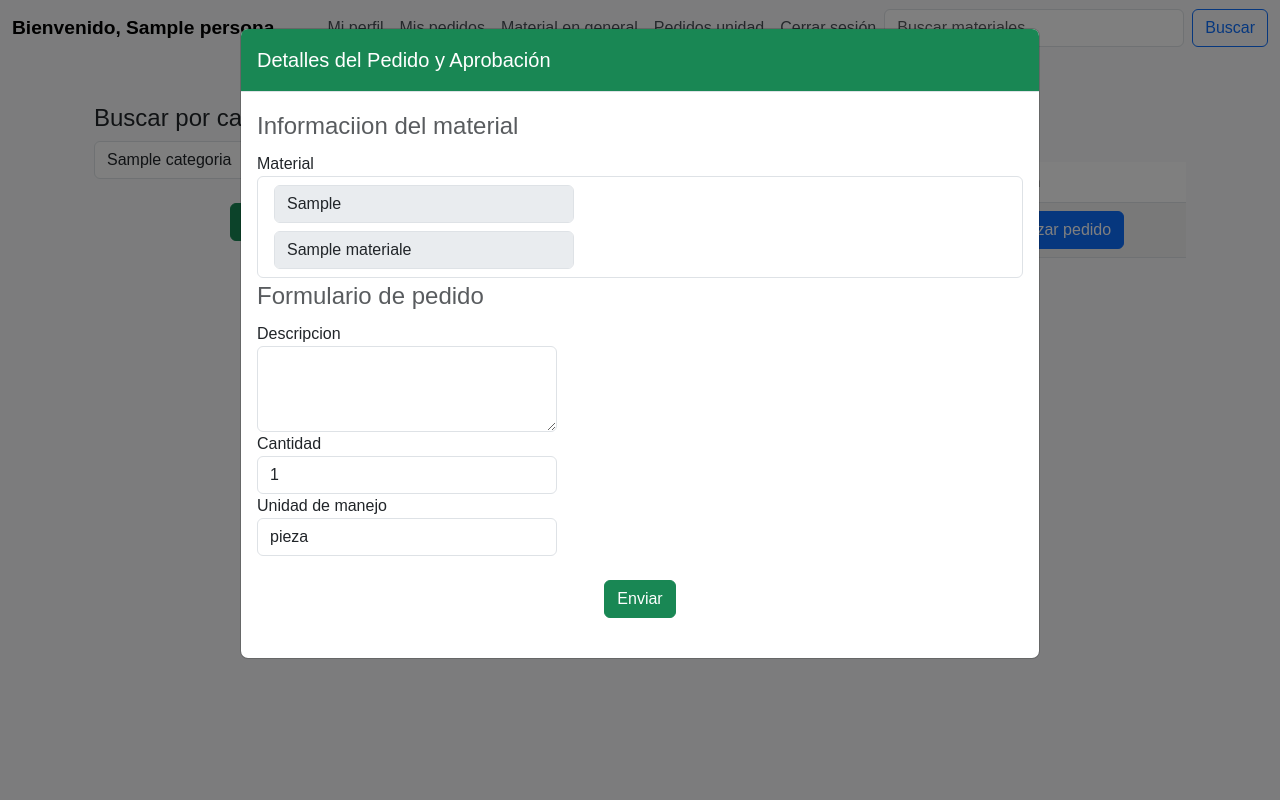
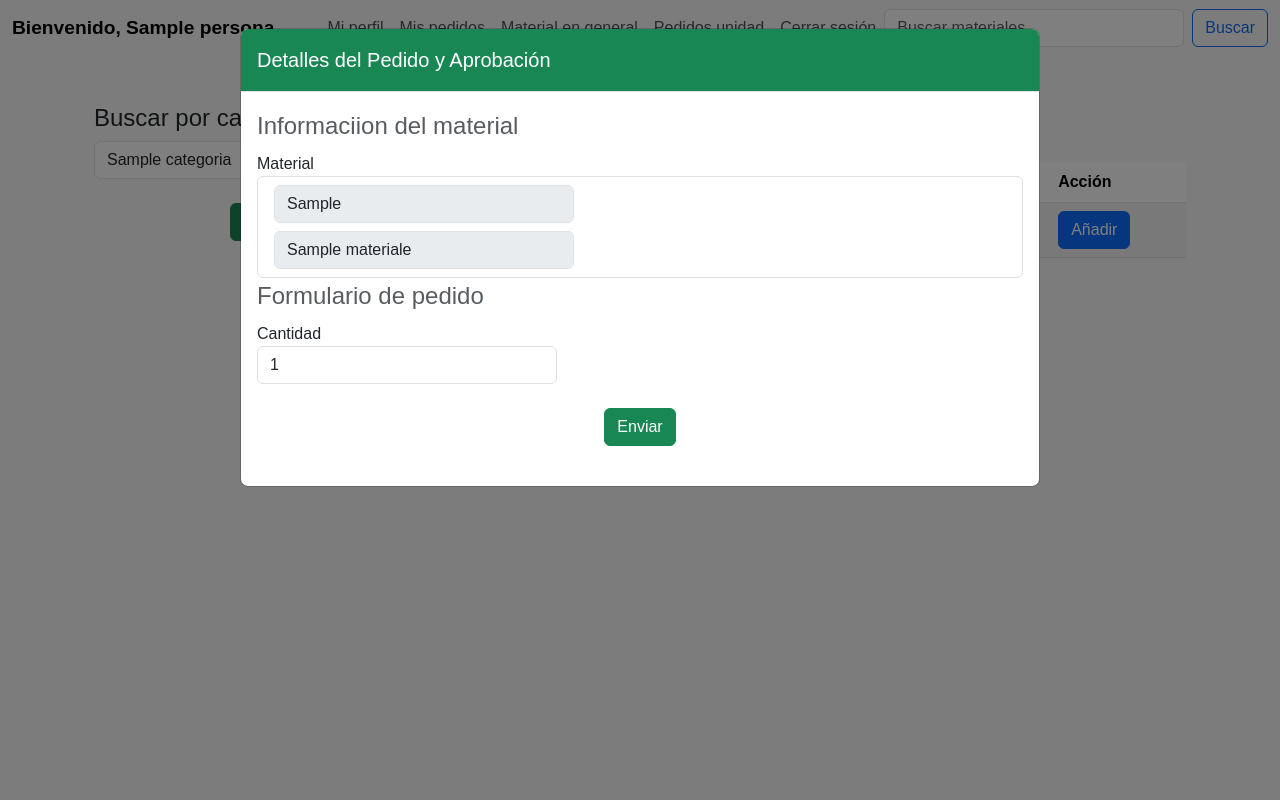
Before and after one commit to kimy-chan/almacen-gadp, a Django app: page /index in a window 1280 px wide, after a click on "Añadir". Run offline with Django 5.2, Linux system fonts and the light colour scheme; a user stored in the database is signed in; tables that the repository leaves empty hold one stand-in row (values such as "Sample post"); some libraries are stand-ins or nearby versions.

Commit message:
pedidos completado

```diff
--- a/almacenes/pedidos/forms.py
+++ b/almacenes/pedidos/forms.py
@@ -4,9 +4,8 @@ from .models import Pedido
 class Formualrio_pedido(forms.ModelForm):
     class Meta:
         model = Pedido
-        fields = ['descripcion','cantidad_pedida','unidad_manejo']
+        fields = ['cantidad_pedida','unidad_manejo']
         widgets = {
-            'descripcion': forms.Textarea(attrs={'class': 'form-control','rows':2}),
             'unidad_manejo': forms.TextInput(attrs={'class': 'form-control', 'placeholder':'pieza'}),
             'cantidad_pedido': forms.TextInput(attrs={'class': 'form-control'}),
         }
--- a/almacenes/pedidos/models.py
+++ b/almacenes/pedidos/models.py
@@ -2,7 +2,6 @@ from django.db import models
 from  usuarios.models import Usuario
 from materiales.models import Materiales
 class Pedido(models.Model):
-    descripcion =models.TextField(blank=False , null=False)
     unidad_manejo=models.CharField(max_length=20, blank= False ,null= False)
     cantidad_pedida=models.IntegerField(blank=False, null=False, default=0)
     cantidad_entrega=models.IntegerField(blank= True ,null= True, default=0)
@@ -21,6 +20,7 @@ class Pedido(models.Model):
     aprobado_unidad = models.BooleanField( blank= True, null=True)
     aprobado_almacen = models.BooleanField( blank= True, null=True)
     estado_pedido_almacen = models.CharField(blank=False, null=False, default='Pendiente')
+    estado_de_pedido=models.CharField(blank=False, null=False, default='pendiente')
     fecha_pedido= models.DateTimeField(auto_now_add=True, blank=False, null=False)
     fecha_entrega_salida= models.DateTimeField(blank=True, null=True)
 
--- a/almacenes/pedidos/urls.py
+++ b/almacenes/pedidos/urls.py
@@ -1,5 +1,5 @@
 from django.urls import path
-from .views import index, lista_pedido_por_id,listar_info_material,realizar_entrega,imprecion_solicitud,autorizar_pedidos_almacen,listando_pedido_almacen,generate_pdf,buscador,mostrar_informacion_pedidio_aprobaciones, realizar_pedido, listar_pedidos, mis_pedidos,todos_mis_pedidos, listar_pedidos_unidad, autorizar_pedidos, rechazar_pedido_unidad, eliminar_mi_pedido
+from .views import index, lista_pedido_por_id,cambiar_estado_pedido,listar_info_material,realizar_entrega,imprecion_solicitud,autorizar_pedidos_almacen,listando_pedido_almacen,generate_pdf,buscador,mostrar_informacion_pedidio_aprobaciones, realizar_pedido, listar_pedidos, mis_pedidos,todos_mis_pedidos, listar_pedidos_unidad, autorizar_pedidos, rechazar_pedido_unidad, eliminar_mi_pedido
 
 urlpatterns = [
    path('index',index , name='index' ),
@@ -19,6 +19,7 @@ urlpatterns = [
    path('generar/pdf/<int:id_pedido>',generate_pdf, name='pdf' ),
     path('informacion_pedido/lista_pedido_por_id/<int:id_pedido>',lista_pedido_por_id, name='lista_pedido_por_id' ),
       path('informacion_pedido/realizar_entrega',realizar_entrega, name='realizar_entrega' ),
-    path('listar_info_material/<int:id_material>',listar_info_material, name='listar_info_material' )
+    path('listar_info_material/<int:id_material>',listar_info_material, name='listar_info_material' ),
+        path('cambiar_estado_pedido',cambiar_estado_pedido, name='cambiar_estado_pedido' )
 
 ]
--- a/almacenes/pedidos/views.py
+++ b/almacenes/pedidos/views.py
@@ -17,6 +17,9 @@ from datetime import datetime
 from .models import Pedido, Autorizacion_pedido
 
 def index(request):
+
+
+    pedido_pendiente= lista_pedidos_por_estado(request,'pendiente')
     nombre_categoria='materiales'
     if (request.method == 'POST'):
         id_categoria = request.POST.get('categoria_id')
@@ -34,12 +37,15 @@ def index(request):
         productos_categoria= Materiales.objects.select_related('categoria').filter(es_habilitado=True)
         productos_categoria= paginador_general(request, productos_categoria)
 
+
     context ={
+            'data1':pedido_pendiente,
             'data':productos_categoria,
             'categoria':nombre_categoria
 
                 }
     return render(request, 'pedidos/index.html', context)
+
 
 
 
@@ -70,10 +76,8 @@ def realizar_pedido(request):
     if request.method =='POST':
        try:
             id_material=request.POST["id_material"]
-            descripcion = request.POST["descripcion"]
-            unidad_manejo=request.POST["unidad_manejo"]
             cantidad_pedido =request.POST["cantidad_pedido"]
-            if not id_material or not descripcion or not unidad_manejo or not cantidad_pedido:
+            if not id_material or not cantidad_pedido:
                  return JsonResponse({"error":"Los campos son obligatorios"})
             usuario = get_object_or_404(Usuario, id=id_usuario)
             material = get_object_or_404(Materiales, id=id_material)
@@ -82,9 +86,9 @@ def realizar_pedido(request):
             if int(cantidad_pedido) > material.stock:
                 return JsonResponse({"error":f"Solo queda: {material.stock} en el material: {material.nombre}",})
             total =  material.stock- int(cantidad_pedido)
-            pedido= Pedido.objects.create(descripcion=descripcion ,
-                                          unidad_manejo=unidad_manejo,
-                                          cantidad_pedida=total,
+
+            pedido= Pedido.objects.create(
+                                          cantidad_pedida=int(cantidad_pedido),
                                           usuario=usuario,
                                           material=material)
 
@@ -97,7 +101,17 @@ def realizar_pedido(request):
            return JsonResponse({"error":"Ocurrio un error al realiza el pedido"})
 
 
+def cambiar_estado_pedido(request):
+    if request.method == 'GET':
+        ids = request.GET.getlist('id')
+        for id in ids:
+            pedido= get_object_or_404(Pedido, pk=id)
+            pedido.estado_de_pedido='realizado'
+            pedido.save()
+        return JsonResponse({'status': 'success', 'ids': ids})
 
+    # Si la solicitud no es GET, retorna un error
+    return JsonResponse({'status': 'error', 'message': 'Método no permitido'}, status=405)
 
 #------------------------------
 def listar_pedidos(request):
@@ -151,14 +165,18 @@ def realizar_entrega(request):
 
 
 def mis_pedidos(request): #muestra los pedidos de cada unidad o secretaria
-    id_usuario= request.user.id
-    pedidos= Pedido.objects.select_related('usuario').filter(usuario_id=id_usuario).order_by('-fecha_pedido')
+    pedidos= lista_pedidos_por_estado(request, 'realizado')
     pedidos= paginador_general(request, pedidos)
     context={
         'data':pedidos,
         'title':'Mis pedidos'
     }
     return render(request, 'pedidos/mis_pedidos.html', context)
+
+def lista_pedidos_por_estado(request,estado):
+    id_usuario= request.user.id
+    pedidos= Pedido.objects.select_related('usuario').filter(usuario_id=id_usuario, estado_de_pedido=estado).order_by('-fecha_pedido')
+    return pedidos
 
 def mostrar_informacion_pedidio_aprobaciones(request,id_pedido):
     if request.method == 'GET':
--- a/almacenes/templates/pedidos/index.html
+++ b/almacenes/templates/pedidos/index.html
@@ -1,5 +1,5 @@
 {% extends '../base.usuarios.html' %}
-
+{% load static %}
 {% block usuario %}
 <div class="container-fluid mt-5">
     <div class="row">
@@ -42,7 +42,7 @@
                             <td>
                                 <button onclick="listar_informacion_material('{{ material.id }}')" type="button"
                                     class="btn btn-primary" data-toggle="modal" data-target="#pedidoModal">
-                                    Realizar pedido
+                                    Añadir
                                 </button>
                             </td>
                         </tr>
@@ -59,6 +59,19 @@
     </div>
 </div>
 
+
+
+
+
+
+
+
+
+
+
+
+
+
 <!-- Modal -->
 <div class="modal fade" id="pedidoModal" tabindex="-1" role="dialog" aria-labelledby="modalLabel" aria-hidden="true">
     <div class="modal-dialog modal-lg" role="document">
@@ -67,7 +80,7 @@
                 <h5 class="modal-title" id="modalLabel">Detalles del Pedido y Aprobación</h5>
             </div>
             <div class="modal-body">
-                <form id="pedido_formulario" action="{url 'realizar pedido'}" method="POST">
+                <form id="pedido_formulario" action="{% url 'realizar_pedido' %}" method="POST">
                     {% csrf_token %}
                     <!-- Detalles del Pedido -->
                     <legend class="text-muted">Informaciion del material</legend>
@@ -86,16 +99,8 @@
                         <legend class="text-muted">Formulario de pedido</legend>
                         <input type="text" id="id" name="id_material" class="form-control mb-2" hidden>
                         <div class="form-group">
-                            <label for="campoTextoArea" class="font-weight-bold">Descripcion</label>
-                            <textarea class="form-control" id="descripcion" name="descripcion" rows="3"></textarea>
-                        </div>
-                        <div class="form-group">
                             <label for="campoNumero" class="font-weight-bold">Cantidad</label>
                             <input type="number" class="form-control" id="campoNumero" name="cantidad_pedido" value="1">
-                        </div>
-                        <div class="form-group">
-                            <label for="campoTexto" class="font-weight-bold">Unidad de manejo</label>
-                            <input type="text" class="form-control" value="pieza" id="campoTexto" name="unidad_manejo">
                         </div>
                     </fieldset>
                     <div class="text-center mt-4">
@@ -112,10 +117,97 @@
     </div>
 </div>
 
+
+
+
+
+
+<!--------------------------------------------MIS PEDIDOS-------------------------------------------------------->
+
+
+
+{% if data1|length > 1 %}
+<div class="container mt-2">
+    <div class="text-center">
+        <h2>{{ title }}</h2>
+    </div>
+    <div>
+        {{ error }}
+    </div>
+    <form id="pedidoForm" method="{% url 'cambiar_estado_pedido' %}  ">
+        {% csrf_token %}
+        <table class="table table-striped">
+            <thead>
+                <tr>
+                    <th>Codigo</th>
+                    <th>Material</th>
+                    <th>descripcion</th>
+                    <th>Cantidad de pedido</th>
+                    <th>Cantidad de entrega</th>
+                    <th>Fecha</th>
+                    <th>Accion</th>
+                </tr>
+            </thead>
+            <tbody>
+                {% for pedido in data1 %}
+                <tr>
+                    <td hidden> <input type="text" class="id_pedido" value="{{ pedido.id }}"></td>
+
+                    <td>{{ pedido.material.codigo }}</td>
+                    <td>{{ pedido.material.nombre }}</td>
+                    <td>{{ pedido.descripcion }}</td>
+                    <td>{{ pedido.cantidad_pedida }}</td>
+                    <td>{{ pedido.cantidad_entrega }}</td>
+                    <td>{{ pedido.fecha_pedido|date:"m/d/y" }}</td>
+                    <td>
+                        <a href="{% url 'eliminar_mi_pedido' pedido.id %}" class='btn btn-danger btn-sm'>Cancelar
+                            pedido</a>
+                    </td>
+                </tr>
+                {% endfor %}
+            </tbody>
+        </table>
+        {% include 'paginador/paginador.html' %}
+
+        <div class="text-center">
+            <button type="submit" class="btn btn-success btn-sm" id="realizarPedidoBtn">Realizar pedido</button>
+            <a class="btn btn-danger btn-sm" href="">Cancelar</a>
+        </div>
+    </form>
+</div>
+
+{% endif %}
+
+
 {% endblock usuario %}
 
 {% block js %}
+<script src="{% static 'js/alertas.js' %}"></script>
+
 <script>
+    document.getElementById('realizarPedidoBtn').addEventListener('click', function (e) {
+        e.preventDefault()
+        var ids = [];
+        var idElements = document.querySelectorAll('.id_pedido');
+        idElements.forEach(function (element) {
+            ids.push(element.value);
+        });
+
+        var queryString = ids.map(id => `id=${encodeURIComponent(id)}`).join('&');
+
+        // Usa Axios para enviar la solicitud GET
+        axios.get(`/cambiar_estado_pedido?${queryString}`)
+            .then((result) => {
+                window.location.reload()
+            })
+            .catch((err) => {
+                console.error(err); // Muestra el error en la consola
+            });
+
+        console.log(ids); // Muestra todos los IDs en la consola
+    });
+
+
     function listar_informacion_material(id_material) {
         axios.get(`listar_info_material/${id_material}`)
             .then((result) => {
```
Also changed, not shown: almacenes/pedidos/migrations/0003_remove_pedido_descripcion_pedido_estado_de_pedido.py (added).
